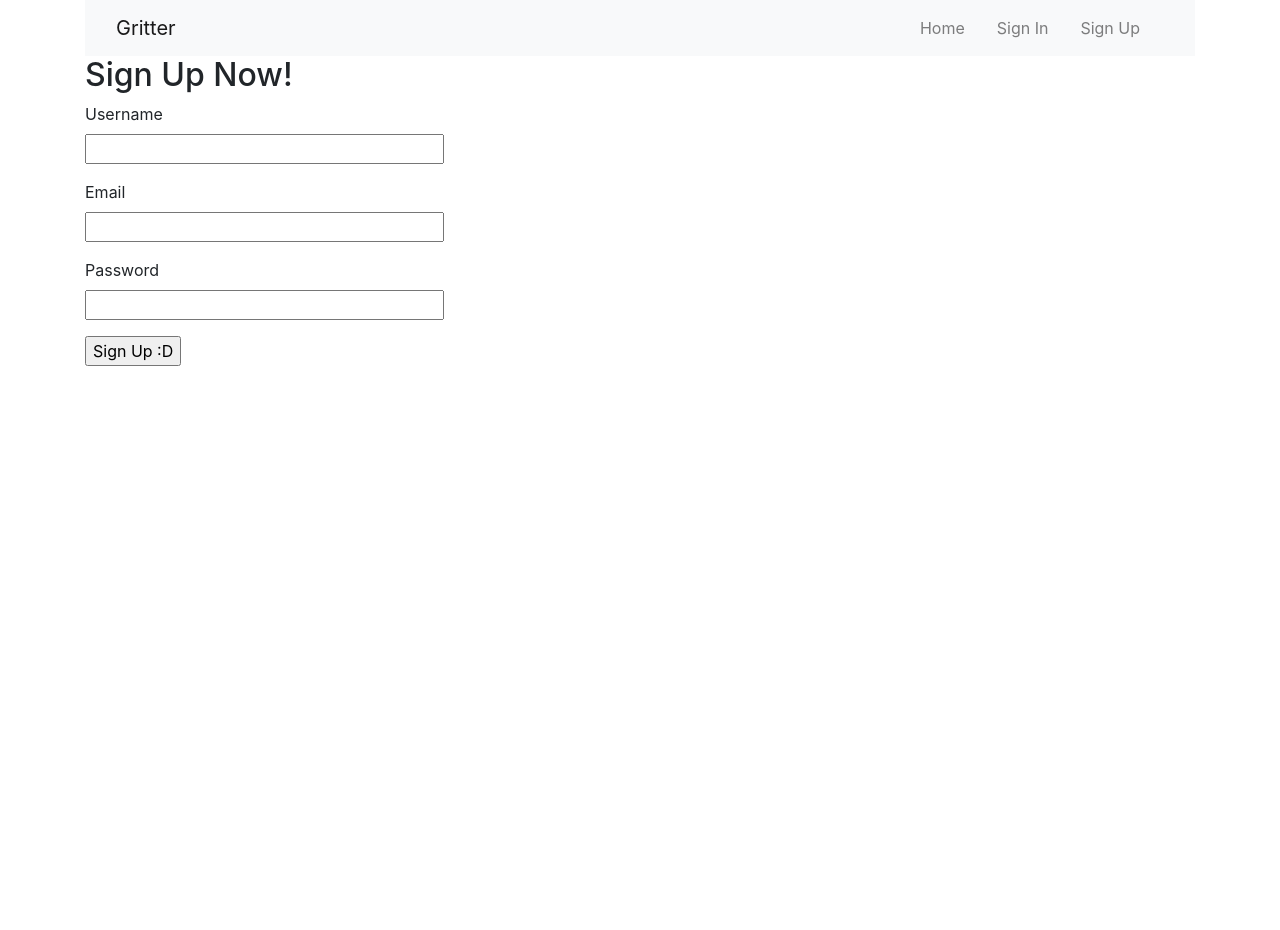
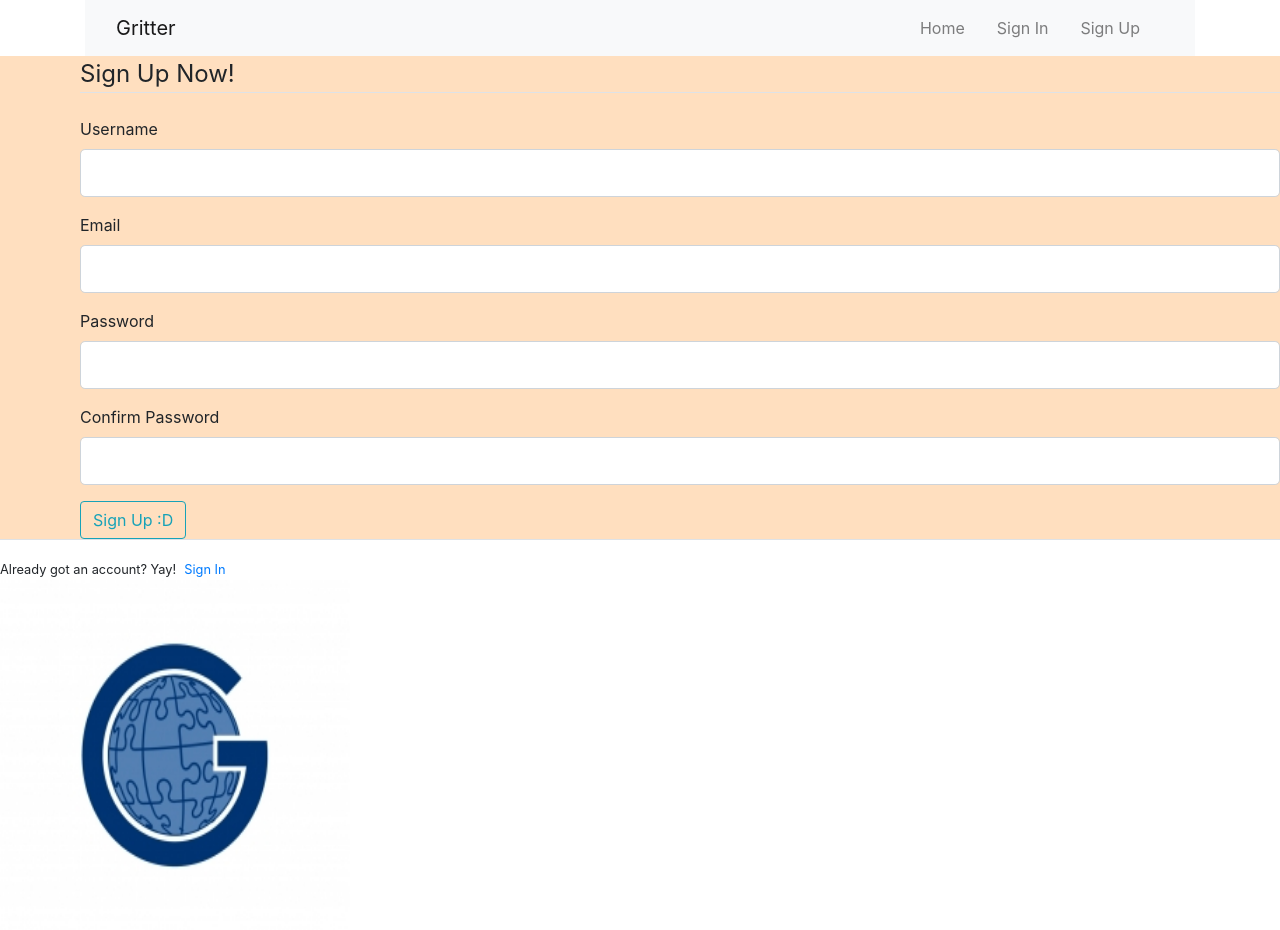
Before and after one commit to thejasonlee/twitter_clone, a Flask app: page /signup in a window 1280 px wide. Before the commit the page ends 366 px from the top, so only its background shows below. Run offline with Flask 2, Linux system fonts and the light colour scheme; some libraries are stand-ins or nearby versions.

Commit message:
update signUp template

```diff
--- a/templates/signUp.html
+++ b/templates/signUp.html
@@ -1,14 +1,25 @@
+<!--Render the signup form -->
 {% extends "layout.html" %}
 
 {% block content %}
 
-<div class="container" >
-<h2> Sign Up Now! </h2>
-<form action="" method="post">
-    <p>
-        {{form.username.label}} <br>
-        {{form.username(size=30)}}
-    </p>
+    <head>
+        <link rel= "stylesheet" type= "text/css" href= "{{ url_for('static',filename='styles/style_signUp.css') }}">
+    </head>
+
+    <body>
+    <div class="content">
+
+        <form method="POST" action="">
+            {{ form.hidden_tag() }}
+
+            <fieldset class="formz">
+                <legend class="border-bottom mb-4">Sign Up Now!</legend>
+
+                <div class="formz">
+                    {{ form.username.label(class="form-control-label") }}
+                    {{ form.username(class="form-control form-control-lg") }}
+                </div>
 
                 <ul>
                     {% for error in form.username.errors %}
@@ -16,10 +27,10 @@
                     {% endfor %}
                 </ul>
 
-    <p>
-        {{form.email.label}} <br>
-        {{form.email(size=30)}}
-    </p>
+                <div class="formz">
+                    {{ form.email.label(class="form-control-label") }}
+                    {{ form.email(class="form-control form-control-lg") }}
+                </div>
 
                 <ul>
                     {% for error in form.email.errors %}
@@ -27,11 +38,10 @@
                     {% endfor %}
                 </ul>
 
-    <p>
-        {{form.password.label}} <br>
-        {{form.password(size=30)}}
-    </p>
-
+                <div class="formz">
+                    {{ form.password.label(class="form-control-label") }}
+                    {{ form.password(class="form-control form-control-lg") }}
+                </div>
 
                 <ul>
                     {% for error in form.password.errors %}
@@ -39,8 +49,36 @@
                     {% endfor %}
                 </ul>
 
-    <p>{{form.submit()}}</p>
+                <div class="formz">
+                    {{ form.confirmPassword.label(class="form-control-label") }}
+                    {{ form.confirmPassword(class="form-control form-control-lg") }}
+                </div>
+
+                <ul>
+                    {% for error in form.confirmPassword.errors %}
+                    <li style="color:red;">{{ error }}</li>
+                    {% endfor %}
+                </ul>
+
+            </fieldset>
+
+            <div class="formz">
+                {{ form.submit(class="btn btn-outline-info") }}
+            </div>
 
         </form>
+
     </div>
+
+    <div class="border-top pt-3">
+
+        <small class="textz">
+            Already got an account? Yay!<a class="ml-2" href="{{ url_for('signin') }}" >Sign In</a>
+        </small>
+
+    </div>
+
+    <img src="{{url_for('static', filename='images/GforGritter.jpg')}}" alt="Gritter logo" width="350" height="350">
+
+    </body>
 {% endblock content %}
```
Lines whose indentation alone changed are shown as unchanged.
